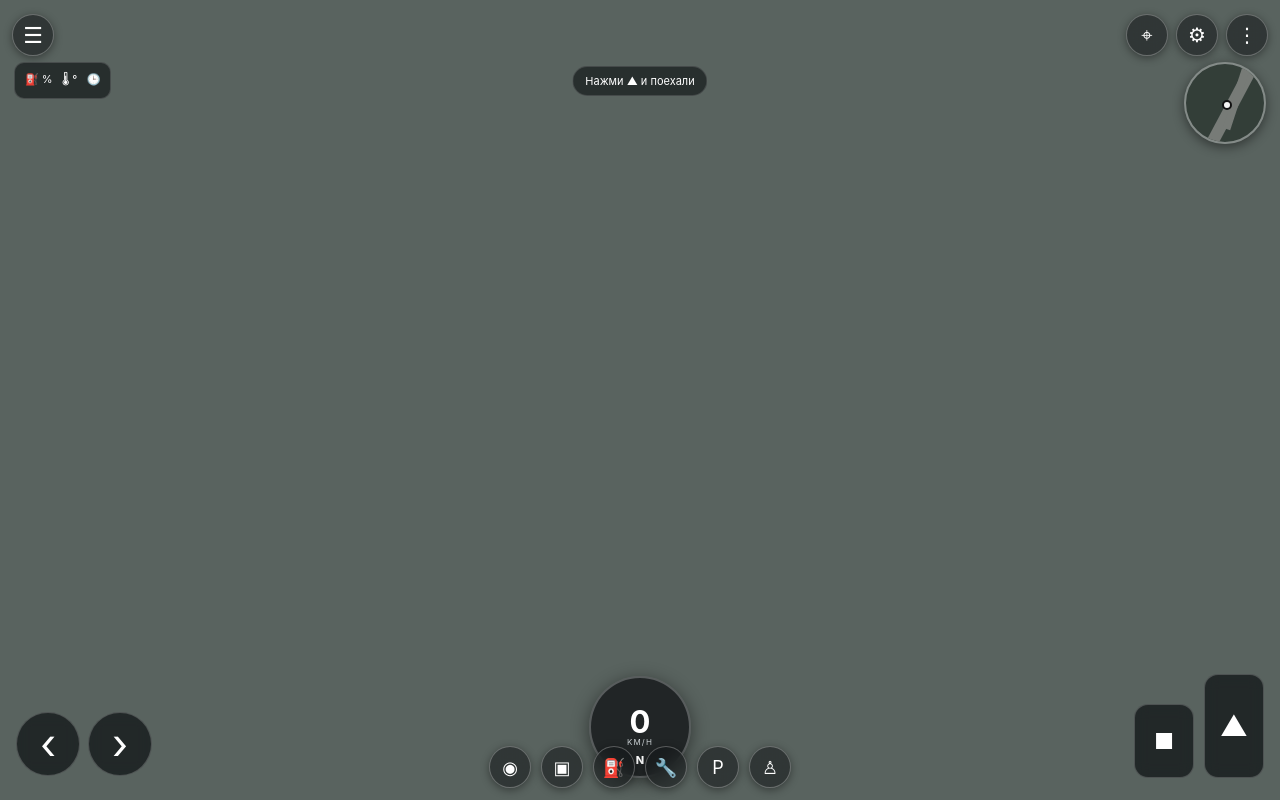
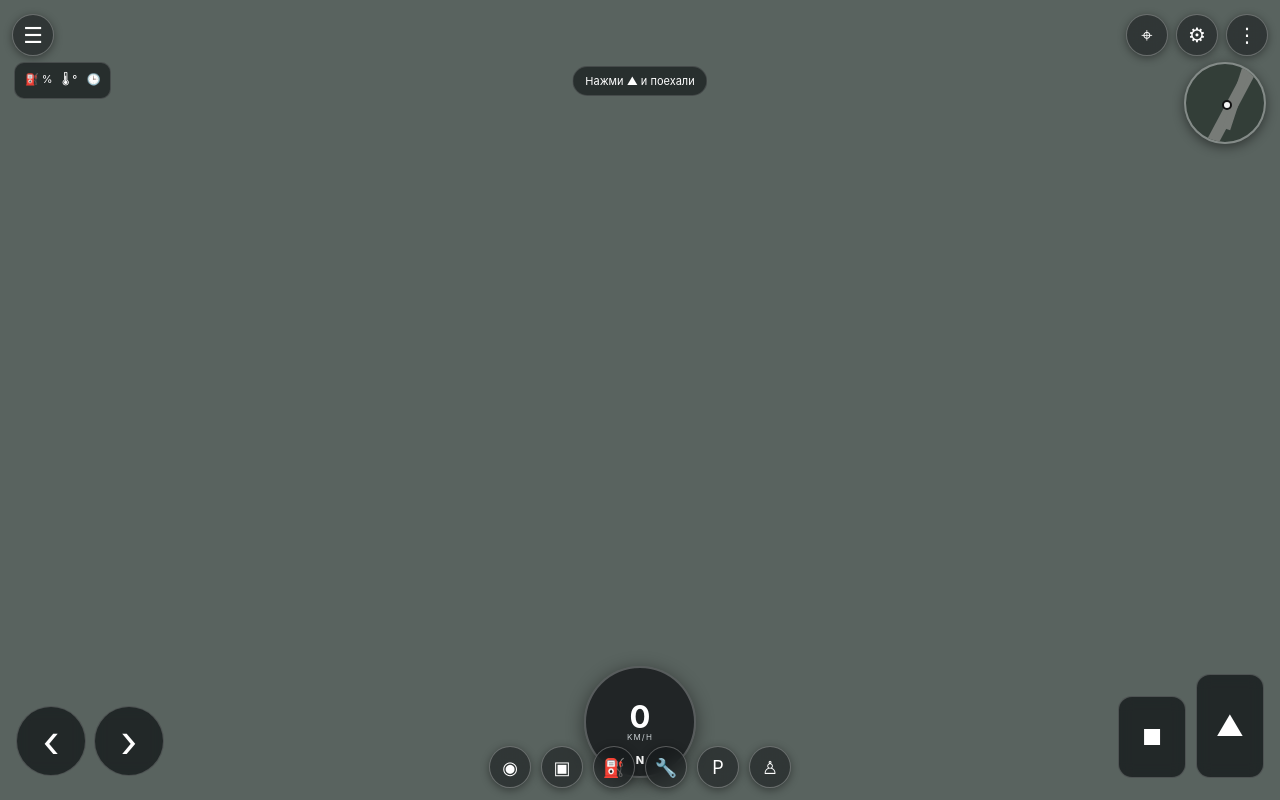
Before and after one commit to xoristalin-dotcom/mechanic-city, a website built with Vite: page index.html in a window 1280 px wide. Built offline with nearby package versions, Linux system fonts and the light colour scheme.

Commit message:
Improve landscape driving controls

```diff
--- a/src/style.css
+++ b/src/style.css
@@ -11,7 +11,7 @@
 .round-btn{display:flex;align-items:center;justify-content:center;font-size:22px}
 .top-icons{display:flex;gap:8px}.top-icons button{font-size:20px}
 
-.speed-box{position:absolute;left:50%;bottom:92px;transform:translateX(-50%);width:102px;height:102px;border-radius:50%;display:flex;flex-direction:column;align-items:center;justify-content:center;background:rgba(12,15,17,.72);border:2px solid rgba(255,255,255,.25);box-shadow:0 4px 18px #0007;pointer-events:none}
+.speed-box{position:absolute;left:50%;bottom:92px;transform:translateX(-50%);width:112px;height:112px;border-radius:50%;display:flex;flex-direction:column;align-items:center;justify-content:center;background:rgba(12,15,17,.72);border:2px solid rgba(255,255,255,.25);box-shadow:0 4px 18px #0007;pointer-events:none}
 .speed-box b{font-size:31px;line-height:30px}.speed-box small{font-size:8px;color:#cbd0d3;letter-spacing:.14em}.speed-box span{position:absolute;bottom:9px;font-size:11px;font-weight:800}
 
 .fuel-box{position:absolute;left:14px;top:66px;padding:8px 10px;border-radius:10px;background:#101416aa;border:1px solid #ffffff26;font-size:11px;pointer-events:none}
@@ -19,11 +19,11 @@
 .map-road{position:absolute;left:38px;top:-15px;width:12px;height:120px;background:#777b77;transform:rotate(28deg)}.map-road:after{content:"";position:absolute;left:-30px;top:40px;width:72px;height:8px;background:#777b77;transform:rotate(80deg)}.map-dot{position:absolute;left:36px;top:36px;width:10px;height:10px;border-radius:50%;background:#f4f4f4;border:2px solid #111}
 
 .steering-zone{position:absolute;left:12px;bottom:105px;display:flex;gap:8px}
-.steer{pointer-events:auto;width:64px;height:64px;border-radius:50%;font-size:42px;line-height:1;background:#15191bcc;border:1px solid #ffffff33;backdrop-filter:blur(7px);touch-action:none}
+.steer{pointer-events:auto;width:70px;height:70px;border-radius:50%;font-size:44px;line-height:1;background:#15191bcc;border:1px solid #ffffff33;backdrop-filter:blur(7px);touch-action:none}
 .steer:active,.pedal:active,.drive-actions button:active{transform:scale(.93);background:#394047dd}
 
 .pedals{position:absolute;right:14px;bottom:96px;display:flex;align-items:end;gap:10px}
-.pedal{pointer-events:auto;touch-action:none;width:60px;height:74px;border-radius:14px;background:#15191bcc;border:1px solid #ffffff33;backdrop-filter:blur(7px);font-size:22px}.pedal.gas{height:104px;font-size:28px}
+.pedal{pointer-events:auto;touch-action:none;width:68px;height:82px;border-radius:14px;background:#15191bcc;border:1px solid #ffffff33;backdrop-filter:blur(7px);font-size:22px}.pedal.gas{height:104px;font-size:28px}
 
 .drive-actions{position:absolute;left:50%;bottom:28px;transform:translateX(-50%);display:flex;gap:10px}.drive-actions button{font-size:18px}
 .message{position:absolute;left:50%;top:118px;transform:translateX(-50%);padding:7px 12px;border-radius:20px;background:#101416a8;border:1px solid #ffffff22;font-size:11px;white-space:nowrap;max-width:88%;overflow:hidden;text-overflow:ellipsis}
```
